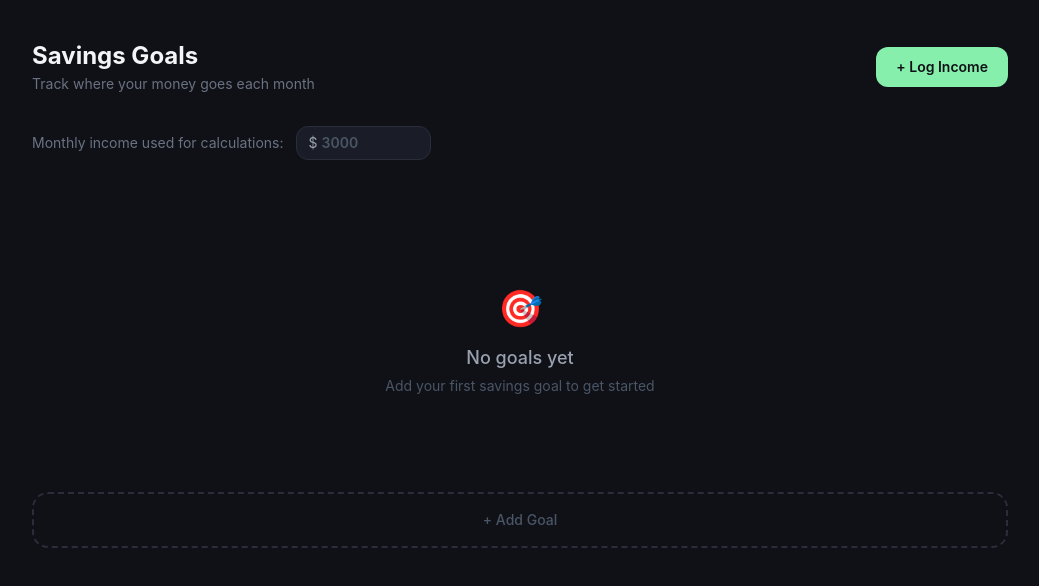
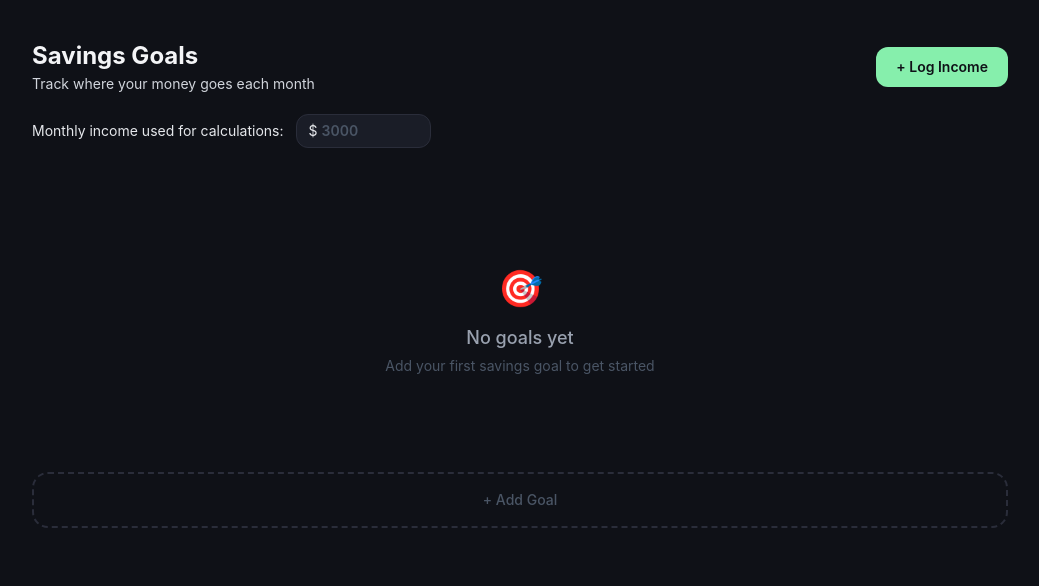
Before and after one commit to DHV28/savings-goal-allocator, a React (Vite) app: page / in a window 1280 px wide. Shown: the top 586 px of the page, without its empty margins (120-1159 px from the left). Built offline with nearby package versions, Linux system fonts and the light colour scheme.

Commit message:
fix: improve text contrast across dashboard and goal cards

```diff
--- a/src/components/Dashboard.tsx
+++ b/src/components/Dashboard.tsx
@@ -45,10 +45,10 @@ export default function Dashboard({
     <div className="min-h-screen bg-[#0f1117] text-gray-100 px-6 py-10 max-w-5xl mx-auto">
 
       {/* Header row — title + actions */}
-      <div className="flex items-center justify-between mb-8">
+      <div className="flex items-center justify-between mb-5">
         <div>
           <h1 className="text-2xl font-bold text-gray-100">Savings Goals</h1>
-          <p className="text-gray-500 text-sm mt-0.5">Track where your money goes each month</p>
+          <p className="text-gray-300 text-sm mt-0.5">Track where your money goes each month</p>
         </div>
         <button
           onClick={onLogIncome}
@@ -59,20 +59,20 @@ export default function Dashboard({
       </div>
 
       {/* Monthly income — shown inline, labelled clearly as what drives the pace calculations */}
-      <div className="flex items-center gap-3 mb-8">
-        <span className="text-gray-500 text-sm">Monthly income used for calculations:</span>
+      <div className="flex items-center gap-3 mb-6">
+        <span className="text-gray-200 text-sm">Monthly income used for calculations:</span>
         <div className="flex items-center gap-1 bg-[#1a1d27] border border-[#2a2d3a] rounded-xl px-3 py-1.5">
-          <span className="text-gray-400 text-sm">$</span>
+          <span className="text-gray-200 text-sm">$</span>
           <input
             type="number"
             value={monthlyIncome || ''}
             onChange={e => onMonthlyIncomeChange(parseFloat(e.target.value) || 0)}
             placeholder="3000"
-            className="bg-transparent text-gray-100 text-sm font-semibold outline-none w-24 placeholder:text-gray-600"
+            className="bg-transparent text-white text-sm font-semibold outline-none w-24 placeholder:text-gray-600"
           />
         </div>
         {allocationWarning && (
-          <span className="text-[#fde68a] text-xs">⚠ {allocationWarning}</span>
+          <span className="text-[#fde68a] text-sm">⚠ {allocationWarning}</span>
         )}
       </div>
 
--- a/src/components/GoalCard.tsx
+++ b/src/components/GoalCard.tsx
@@ -41,7 +41,7 @@ export default function GoalCard({ goal, monthlyIncome, onEdit, onDelete }: Prop
 
       {/* Progress bar */}
       <div>
-        <div className="flex justify-between text-sm text-gray-400 mb-1">
+        <div className="flex justify-between text-sm text-gray-200 mb-1">
           <span>${goal.currentAmount.toLocaleString()} saved</span>
           <span>of ${goal.targetAmount.toLocaleString()}</span>
         </div>
@@ -51,27 +51,27 @@ export default function GoalCard({ goal, monthlyIncome, onEdit, onDelete }: Prop
             style={{ width: `${percentSaved}%`, backgroundColor: goal.color }}
           />
         </div>
-        <p className="text-xs text-gray-500 mt-1 text-right">{percentSaved.toFixed(1)}% complete</p>
+        <p className="text-xs text-gray-200 mt-1 text-right">{percentSaved.toFixed(1)}% complete</p>
       </div>
 
       {/* Monthly pace info — only shown when goal is still active */}
       {progress.status !== 'reached' && progress.status !== 'expired' && (
         <div className="grid grid-cols-2 gap-3">
           <div className="bg-[#12141e] rounded-xl p-3">
-            <p className="text-gray-500 text-xs mb-1">Need / month</p>
-            <p className="text-gray-100 font-medium text-sm">
+            <p className="text-gray-300 text-xs mb-1">Need / month</p>
+            <p className="text-white font-medium text-sm">
               {progress.requiredPerMonth === Infinity ? '—' : `$${progress.requiredPerMonth}`}
             </p>
           </div>
           <div className="bg-[#12141e] rounded-xl p-3">
-            <p className="text-gray-500 text-xs mb-1">Getting / month</p>
+            <p className="text-gray-300 text-xs mb-1">Getting / month</p>
             <p className="text-[#86efac] font-medium text-sm">${progress.projectedPerMonth}</p>
           </div>
         </div>
       )}
 
       {/* Footer — allocation info + edit/delete */}
-      <div className="flex items-center justify-between text-xs text-gray-500">
+      <div className="flex items-center justify-between text-xs text-gray-300">
         <span>{goal.allocationPercent}% of income · {progress.monthsLeft}mo left</span>
         <div className="flex gap-3">
           <button
```
